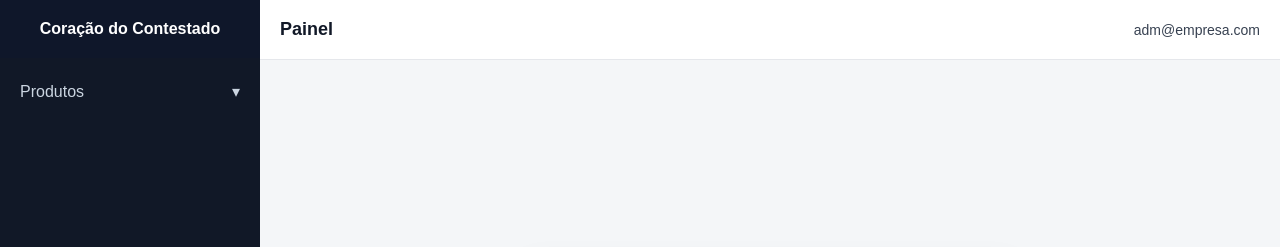
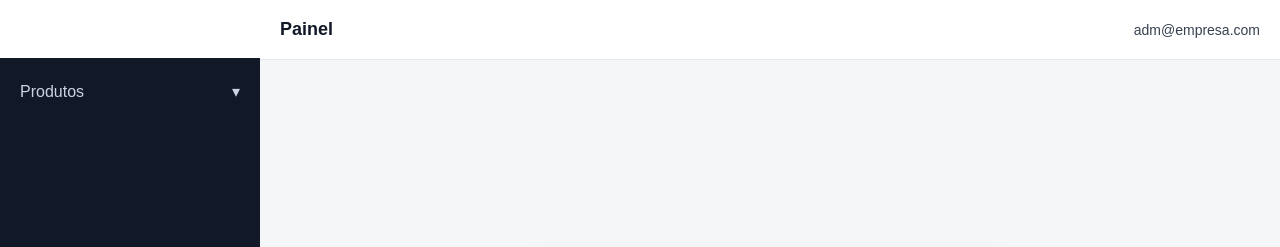
Before and after one commit to xmtt1337/joaquimcaetano, a plain HTML site: page index.html in a window 1280 px wide. Shown: the top 247 px of the page. Drawn offline with Linux system fonts and the light colour scheme.

Commit message:
Change logo background color to white

```diff
--- a/index.html
+++ b/index.html
@@ -30,7 +30,7 @@
 
         .logo {
             padding: 20px;
-            background: #0f172a;
+            background: #ffffff;
             text-align: center;
             font-weight: bold;
             font-size: 16px;
```
